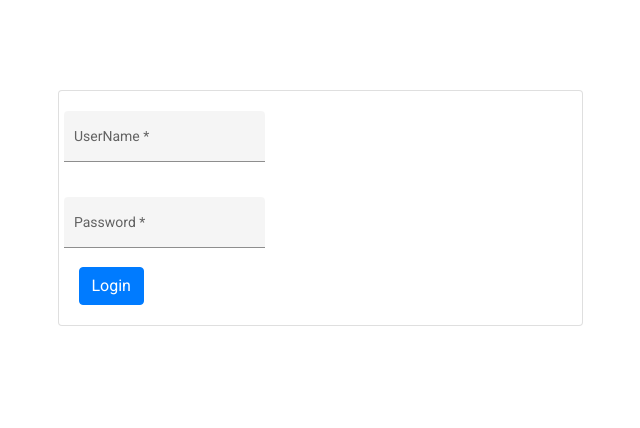
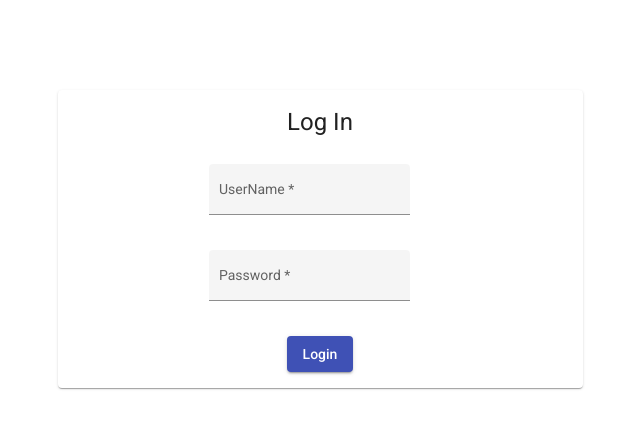
Before and after one commit to sharmilabogireddy/RegistrationAngular, an Angular app: page /login in a window 1280 px wide. Shown: the top 428 px of the page, without its empty margins (340-980 px from the left). Built offline with nearby package versions, Linux system fonts and the light colour scheme.

Commit message:
added image and login css

```diff
--- a/src/app/Registration/Registration.component.html
+++ b/src/app/Registration/Registration.component.html
@@ -1,16 +1,15 @@
-<div class="col-md-6 offset-md-3 mt-5"></div>
-<div class="card">
-  <div class="card-body">
+<div class="col-md-6 offset-md-3 mt-5">
+  <mat-card id="card" style="text-align: center;">
     <form [formGroup]="regForm" (ngSubmit)="onSubmit()">
       <div class="row form-group">
         <mat-form-field appearance="fill" [floatLabel]="floatLabelControl.value">
           <mat-label>UserName</mat-label>
           <input matInput formControlName="userName" placeholder="Enter UserName" required>
+        </mat-form-field>
           <div *ngIf="f.userName.touched && f.userName.invalid" class="alert alert-danger">
             <mat-error *ngIf="f.userName.errors.required">Name is required</mat-error>
             <mat-error *ngIf="f.userName.errors.minlength">Name should be atleat 6 characters.</mat-error>
           </div>
-        </mat-form-field>
       </div>
       <div class="row">
         <mat-form-field appearance="fill" [floatLabel]="floatLabelControl.value">
@@ -52,5 +51,5 @@
       </div>
       <button mat-raised-button color="primary" type="submit">Register</button>
     </form>
-  </div>
+  </mat-card>
 </div>
--- a/src/app/login/login.component.html
+++ b/src/app/login/login.component.html
@@ -1,35 +1,51 @@
 <div class="col-md-6 offset-md-3 mt-5">
-  <div class="card">
-    <div class="card-body">
+  <mat-card id="card" style="text-align: center;">
+    <mat-card-title>
+      <h1>Log In</h1>
+    </mat-card-title>
+    <mat-card-content>
       <form [formGroup]="loginForm" (ngSubmit)="onSubmit()">
-        <div class="row form-group">
+        <div class="row form-group" style="padding-left: 150px;padding-top: 10px;">
           <mat-form-field appearance="fill" [floatLabel]="floatLabelControl.value">
             <mat-label>UserName</mat-label>
             <input matInput formControlName="userName" placeholder="Enter UserName">
-            <div class="column" *ngIf="f.userName.touched && f.userName.invalid" class="alert alert-danger">
-              <mat-error *ngIf="f.userName.errors.required">Name is required</mat-error>
-              <mat-error *ngIf="f.userName.errors.minlength">Name should be atleat 6 characters.</mat-error>
-            </div>
           </mat-form-field>
+          <!--<div *ngIf="submitted && f.username.errors" class="invalid-feedback">
+            <div *ngIf="f.username.errors.required">Username is required</div>
+          </div>-->
+          <div *ngIf="f.userName.touched && f.userName.invalid" class="alert alert-danger">
+            <mat-error *ngIf="f.userName.errors.required">User Name is required</mat-error>
+            <mat-error *ngIf="f.userName.errors.minlength">Name should be atleat 6 characters.</mat-error>
+          </div>
         </div>
-        <div class="row">
+        <div class="row form-group" style="padding-left: 150px;">
           <mat-form-field appearance="fill" [floatLabel]="floatLabelControl.value">
             <mat-label>Password</mat-label>
             <input matInput type="password" formControlName="password" placeholder="Enter Password"
               [ngClass]="{ 'is-invalid': submitted && f.password.errors }" />
           </mat-form-field>
-        </div>
-        <div>
-          <div *ngIf="submitted && f.password.errors" class="invalid-feedback">
-            <div *ngIf="f.password.errors.required">Password is required</div>
+          <div *ngIf="f.password.touched" class="alert alert-danger">
+            <mat-error *ngIf="f.password.errors.required">Password is required</mat-error>
+            <mat-error *ngIf="f.password.errors.minlength">Password must be at least 8 characters</mat-error>
           </div>
         </div>
-        <button [disabled]="loading" class="btn btn-primary" type="submit">
+        <button [disabled]="loading" mat-raised-button color="primary" type="submit">
           <span *ngIf="loading" class="spinner-border spinner-border-sm mr-1"></span>
           Login
         </button>
         <div *ngIf="error" class="alert alert-danger mt-3 mb-0">{{error}}</div>
       </form>
+    </mat-card-content>
+  </mat-card>
+</div>
+
+<!--
+  <div class="alert alert-info">
+
+  </div>
+  <div class="card" style="text-align: center;">
+    <div class="card-body">
+
     </div>
   </div>
-</div>
+</div>-->
```
Also changed, not shown: src/assets/images/repricity.jpg (added).
